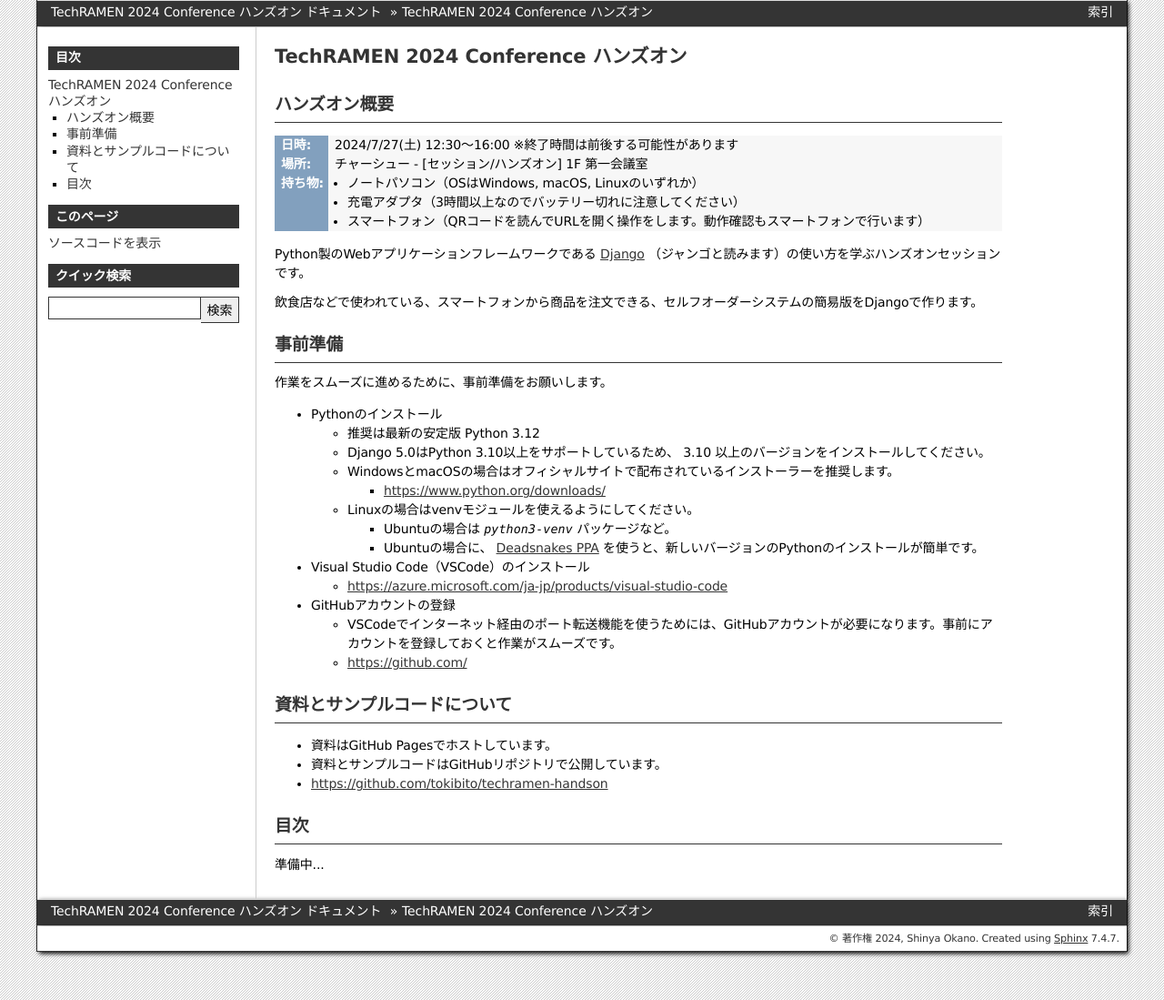
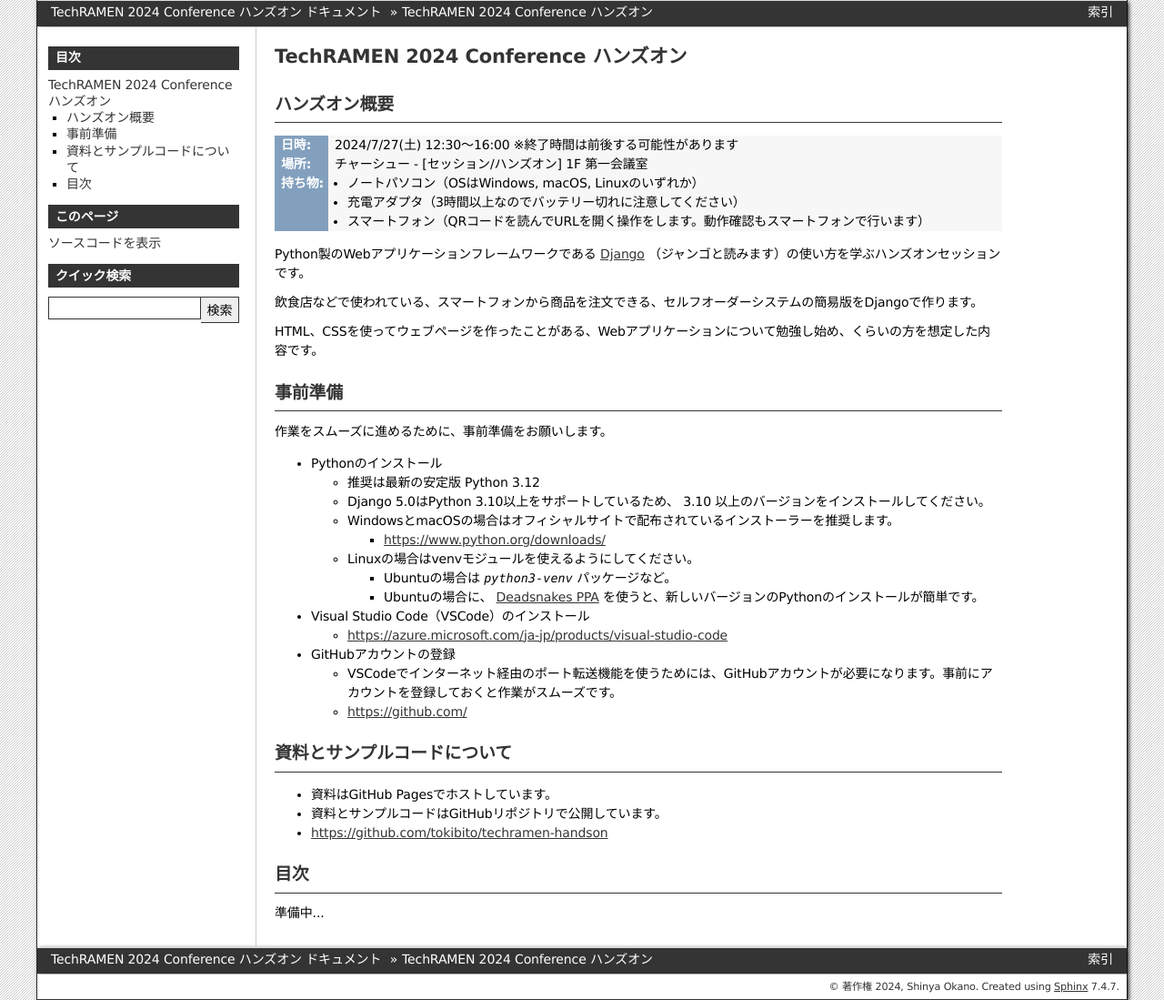
Before and after one commit to tokibito/techramen-handson, a Sphinx documentation site: the page built from docs/source/index.rst, in a window 1280 px wide. Shown: the whole page at 91% size. Built offline with Sphinx 7.4.7, drawn with Linux system fonts in a browser that asks for light colours.

Commit message:
想定参加者について

```diff
--- a/docs/source/index.rst
+++ b/docs/source/index.rst
@@ -19,6 +19,8 @@
 Python製のWebアプリケーションフレームワークである `Django <https://www.djangoproject.com/>`_ （ジャンゴと読みます）の使い方を学ぶハンズオンセッションです。
 
 飲食店などで使われている、スマートフォンから商品を注文できる、セルフオーダーシステムの簡易版をDjangoで作ります。
+
+HTML、CSSを使ってウェブページを作ったことがある、Webアプリケーションについて勉強し始め、くらいの方を想定した内容です。
 
 事前準備
 ==================
```
